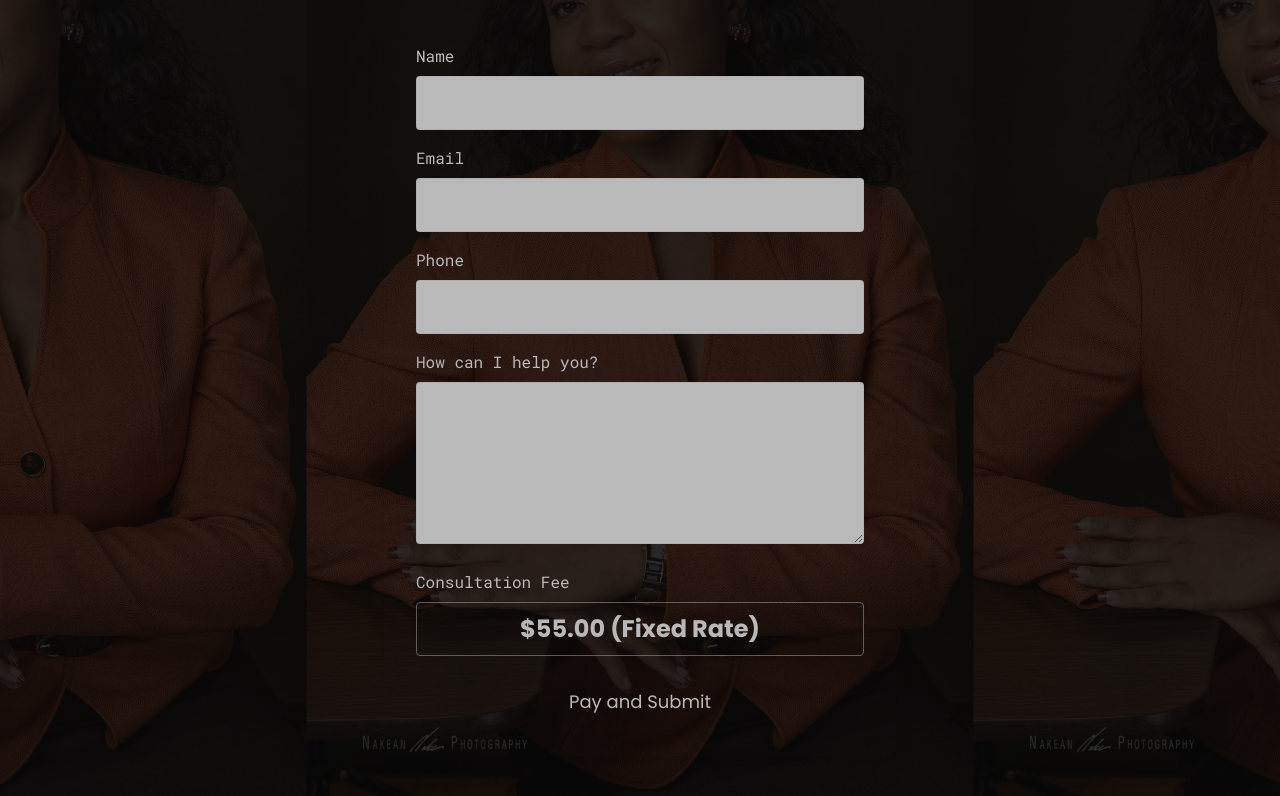
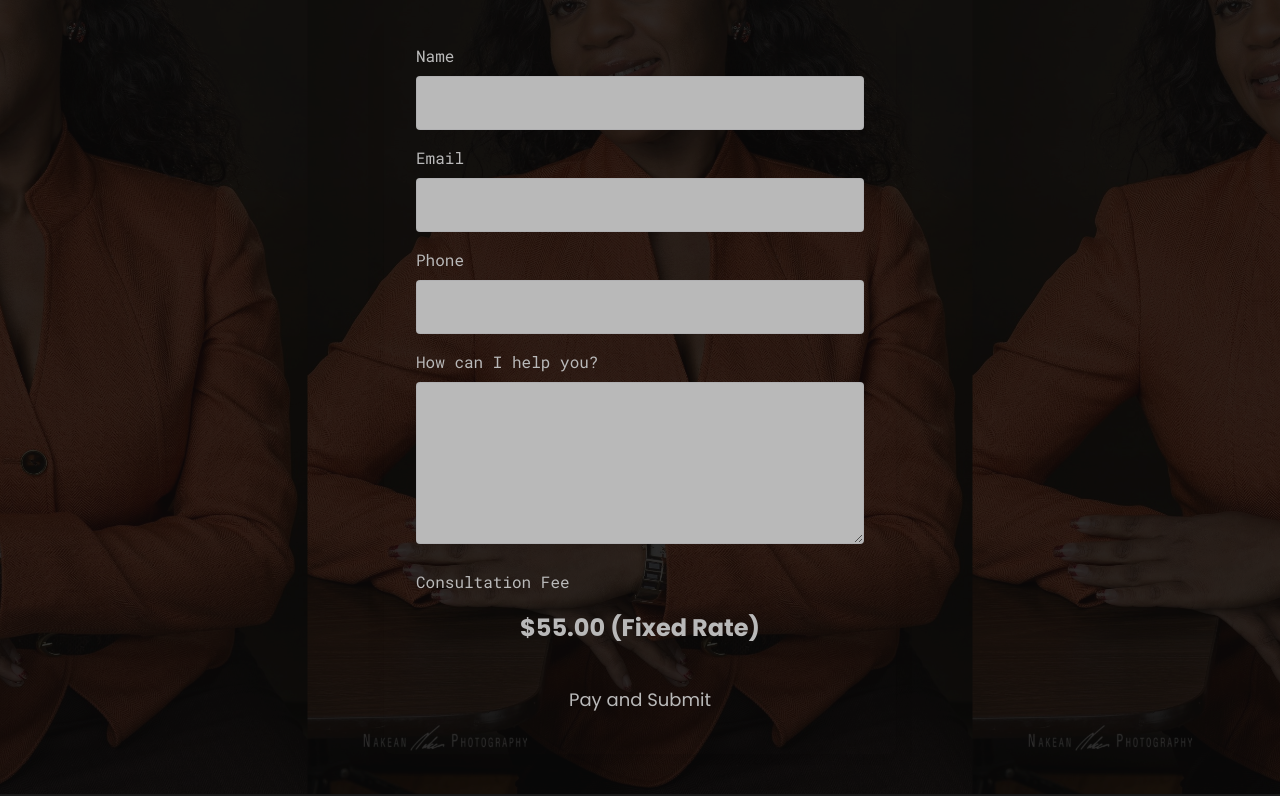
Before and after one commit to Cathy-45/cathy-portfolio-integrated, a React (Vite) app: page /consultation in a window 1280 px wide. Shown: the part 330-1126 px from the top of the page. Built offline with nearby package versions, Linux system fonts and the light colour scheme.

Commit message:
adjusted font color on fixed charge

```diff
--- a/src/components/Consultation.jsx
+++ b/src/components/Consultation.jsx
@@ -173,7 +173,7 @@ const Consultation = () => {
           <label className="block text-sm sm:text-base font-roboto text-[#9ca3af] mb-2">
             Consultation Fee
           </label>
-          <div className="w-full p-2 rounded bg-[#1a1a1a] text-white border border-[#fdba74] border-opacity-50 text-center font-bold">
+          <div className="w-full p-2 rounded bg-[#1a1a1a] text-[#9ca3af] border-[#fdba74] border-opacity-50 text-center font-bold">
             $55.00 (Fixed Rate)
           </div>
         </div>
```
